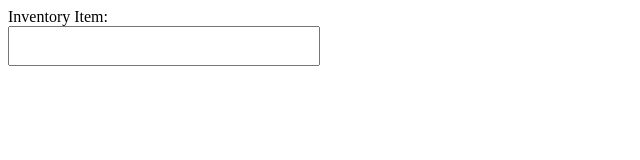
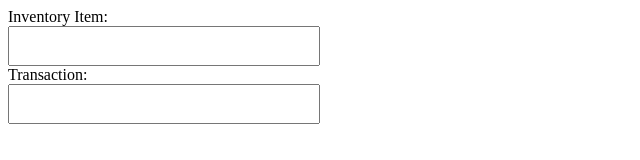
Before and after one commit to lukeabbott/NetHelper, a browser extension: page main.html in a window 1280 px wide. Shown: the whole page, without its empty margins (0-640 px from the left). Drawn offline with Linux system fonts and the light colour scheme.

Commit message:
added transaction link

```diff
--- a/main.html
+++ b/main.html
@@ -8,9 +8,12 @@
 
 <body>
   <div>
-    <label>Inventory Item:
-      <input class="page-choice" type="text" data-url="system.na2.netsuite.com/app/common/item/item.nl?id=">
-    </label>
+    <label>Inventory Item:</label>
+    <input class="page-choice" type="text" data-url="system.na2.netsuite.com/app/common/item/item.nl?id=">
+  </div>
+  <div>
+    <label>Transaction:</label>
+    <input class="page-choice" type="text" data-url="system.na2.netsuite.com/app/accounting/transactions/transaction.nl?id=">
   </div>
   <script src="main.js"></script>
 </body>
```
